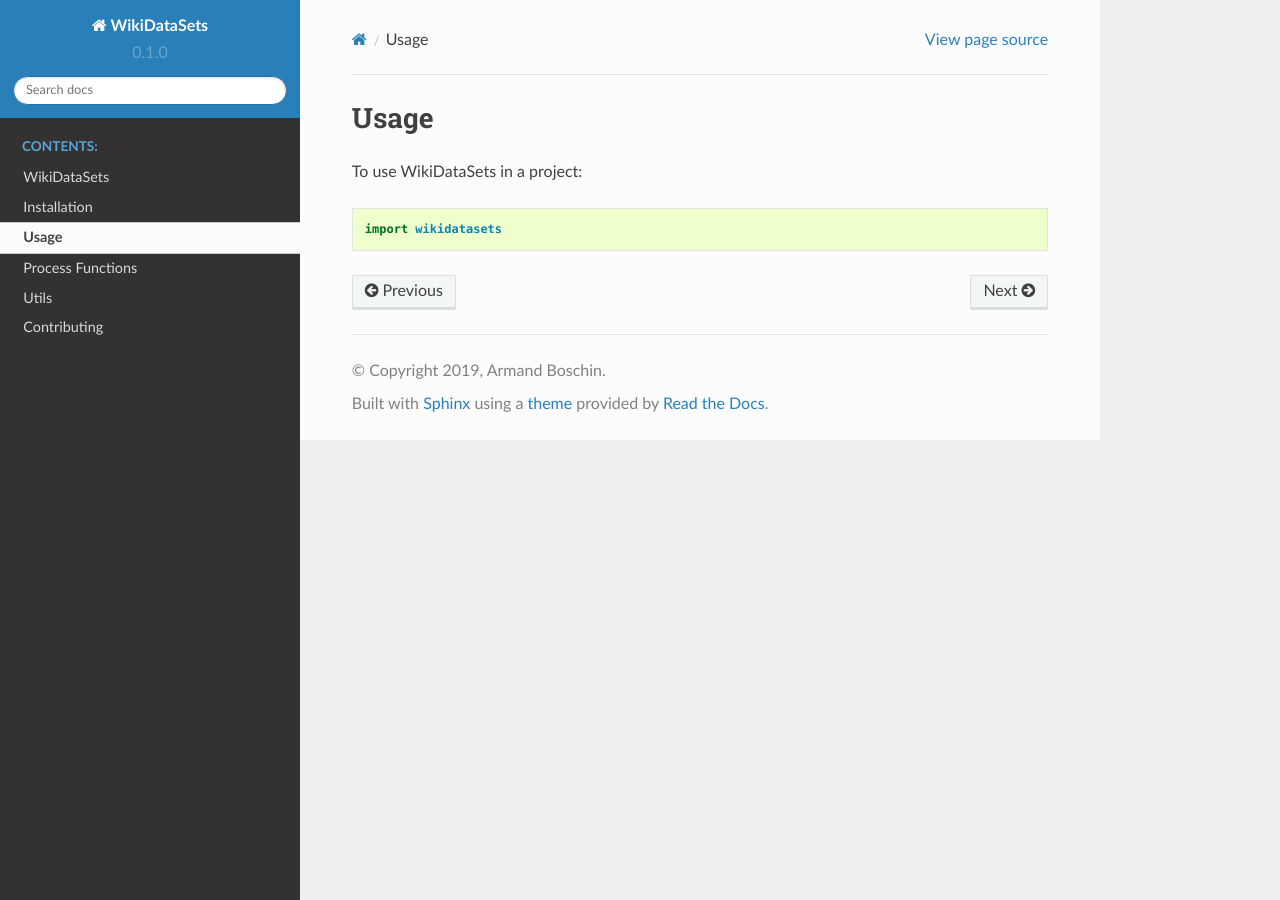
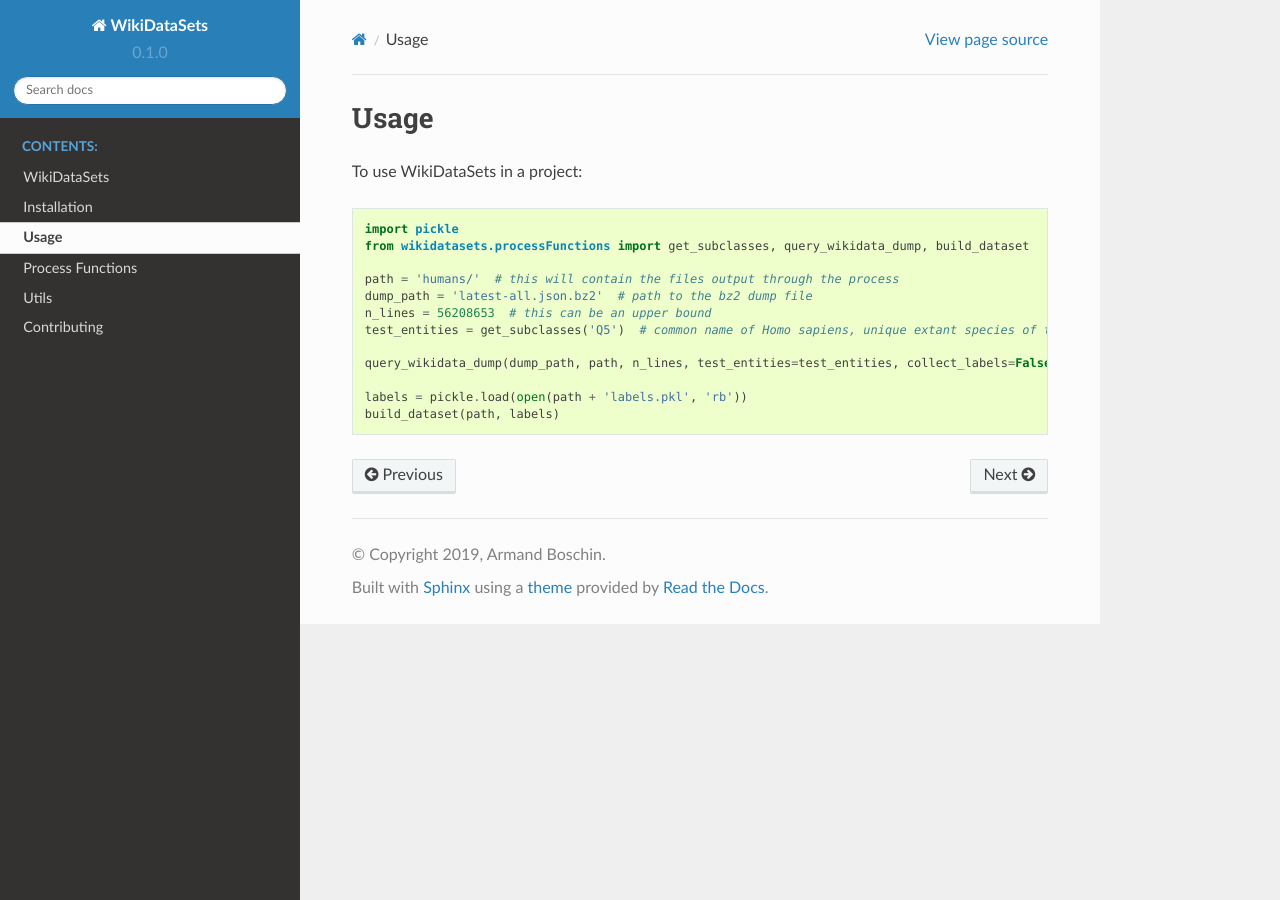
Before and after one commit to armand33/wikidatasets, a Sphinx documentation site: the page built from docs/usage.rst, in a window 1280 px wide. Built offline with Sphinx 7.4.7 and the Read the Docs theme 2.0.0, drawn with Linux system fonts in a browser that asks for light colours.

Commit message:
Update usage file.

```diff
--- a/docs/reference/processFunctions.rst
+++ b/docs/reference/processFunctions.rst
@@ -9,5 +9,4 @@
 Process Functions
 ---------------
 
-.. automodule:: torchkge.processFunctions
 .. automodule:: wikidatasets.processFunctions
--- a/docs/usage.rst
+++ b/docs/usage.rst
@@ -4,4 +4,15 @@
 
 To use WikiDataSets in a project::
 
-    import wikidatasets
+    import pickle
+    from wikidatasets.processFunctions import get_subclasses, query_wikidata_dump, build_dataset
+
+    path = 'humans/'  # this will contain the files output through the process
+    dump_path = 'latest-all.json.bz2'  # path to the bz2 dump file
+    n_lines = 56208653  # this can be an upper bound
+    test_entities = get_subclasses('Q5')  # common name of Homo sapiens, unique extant species of the genus Homo
+
+    query_wikidata_dump(dump_path, path, n_lines, test_entities=test_entities, collect_labels=False)
+
+    labels = pickle.load(open(path + 'labels.pkl', 'rb'))
+    build_dataset(path, labels)
```
